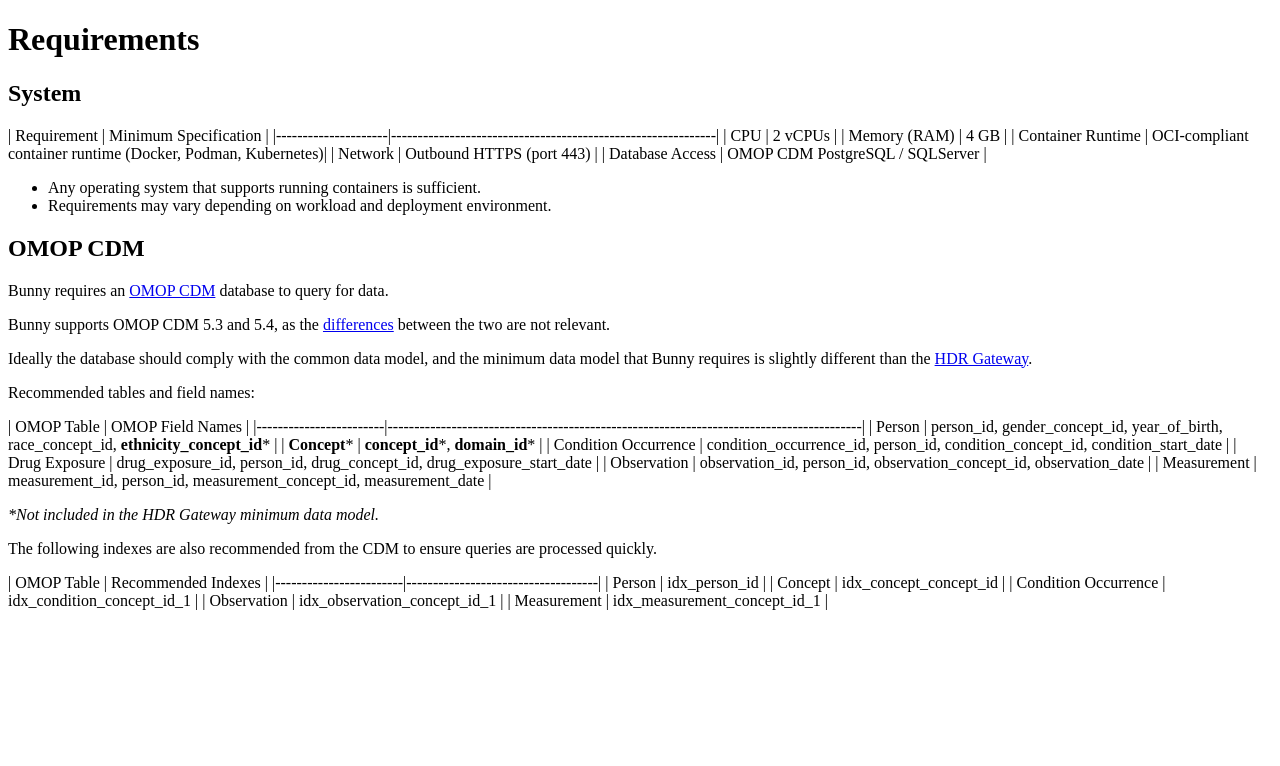
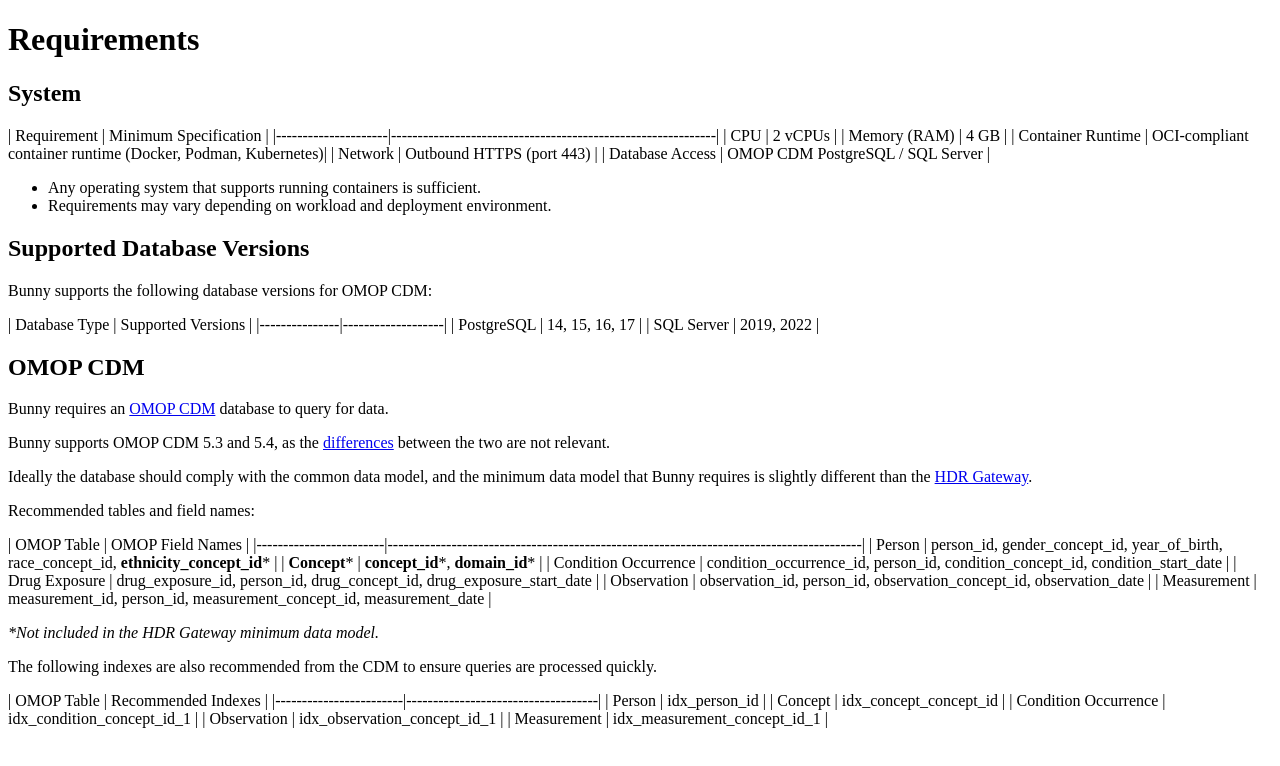
Before and after one commit to Health-Informatics-UoN/hutch, a Next.js app in the folder website/: page /bunny/deployment/requirements in a window 1280 px wide. Shown: the top 766 px of the page. Built offline with nearby package versions, Linux system fonts and the light colour scheme.

Commit message:
Update database access requirements and add supported database versions for OMOP CDM

```diff
--- a/website/pages/bunny/deployment/requirements.mdx
+++ b/website/pages/bunny/deployment/requirements.mdx
@@ -8,10 +8,19 @@
 | Memory (RAM)        | 4 GB                                                        |
 | Container Runtime   | OCI-compliant container runtime (Docker, Podman, Kubernetes)|
 | Network             | Outbound HTTPS (port 443)                                   |
-| Database Access     | OMOP CDM PostgreSQL / SQLServer                             |
+| Database Access     | OMOP CDM PostgreSQL / SQL Server                             |
 
 - Any operating system that supports running containers is sufficient.
 - Requirements may vary depending on workload and deployment environment.
+
+## Supported Database Versions
+
+Bunny supports the following database versions for OMOP CDM:
+
+| Database Type | Supported Versions |
+|---------------|-------------------|
+| PostgreSQL    | 14, 15, 16, 17   |
+| SQL Server    | 2019, 2022        |
 
 ## OMOP CDM
 
```
